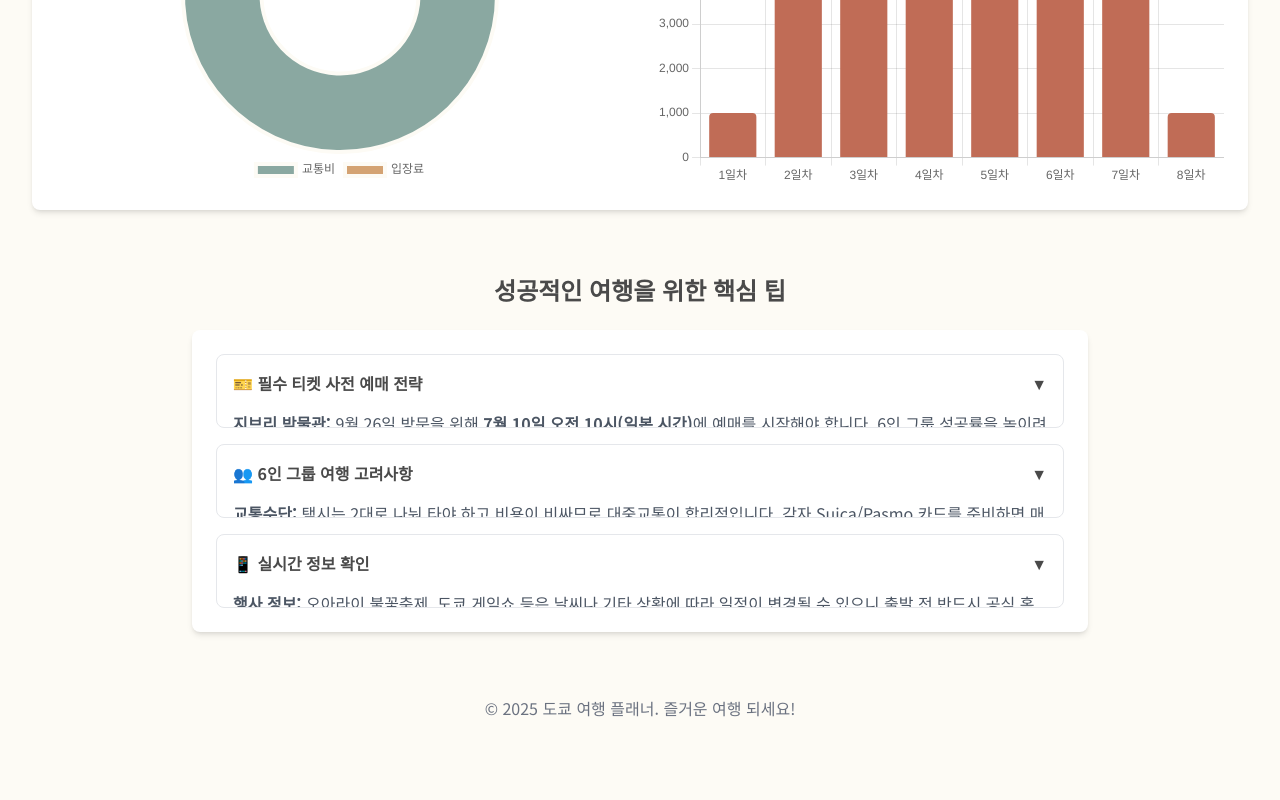
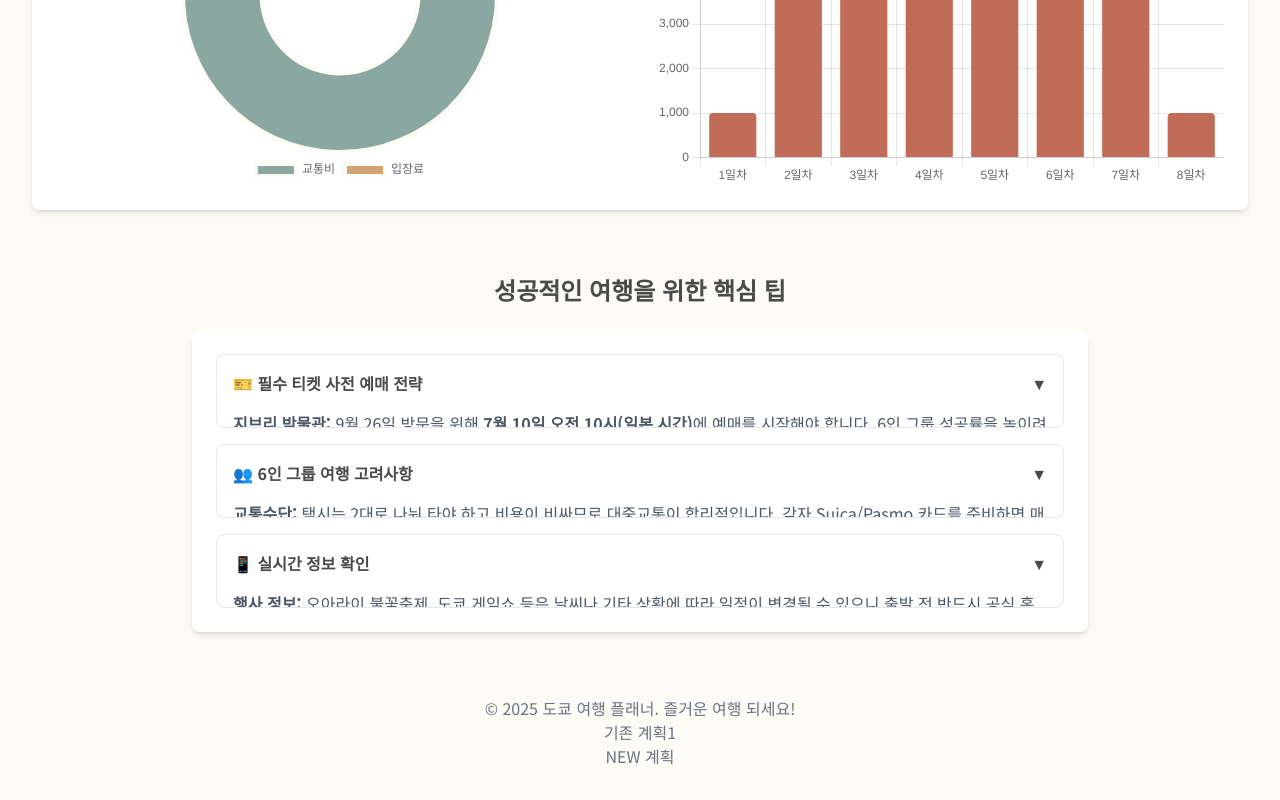
Before and after one commit to jusasa/jusasa.github.io, a plain HTML site: page index2.html in a window 1280 px wide. Shown: the part 1658-2458 px from the top of the page. Before the commit the page ends 2410 px from the top, so only its background shows below. Drawn offline with nearby package versions, Linux system fonts and the light colour scheme.

Commit message:
Update index2.html

```diff
--- a/index2.html
+++ b/index2.html
@@ -138,6 +138,9 @@
 
     <footer class="text-center py-8 text-gray-500">
         <p>&copy; 2025 도쿄 여행 플래너. 즐거운 여행 되세요!</p>
+        <p><a href="index.html">기존 계획1</a></p>
+        <p><a href="index2.html">NEW 계획</a></p>
+
     </footer>
 
     <script>
```
